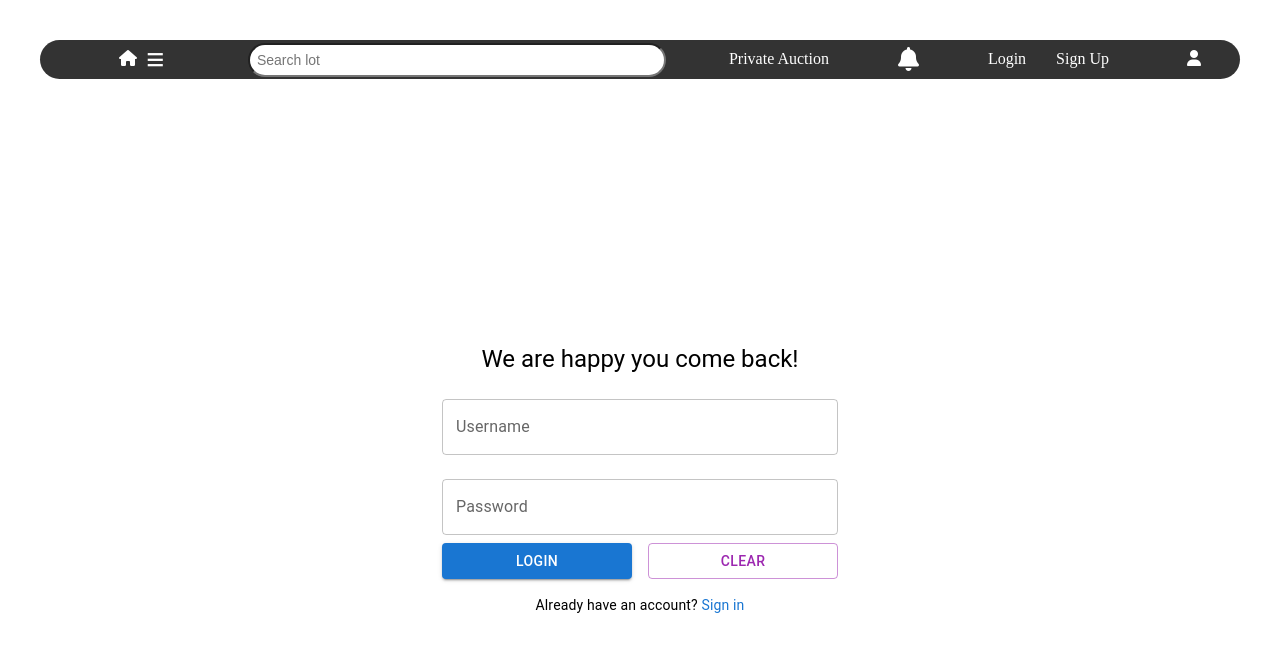
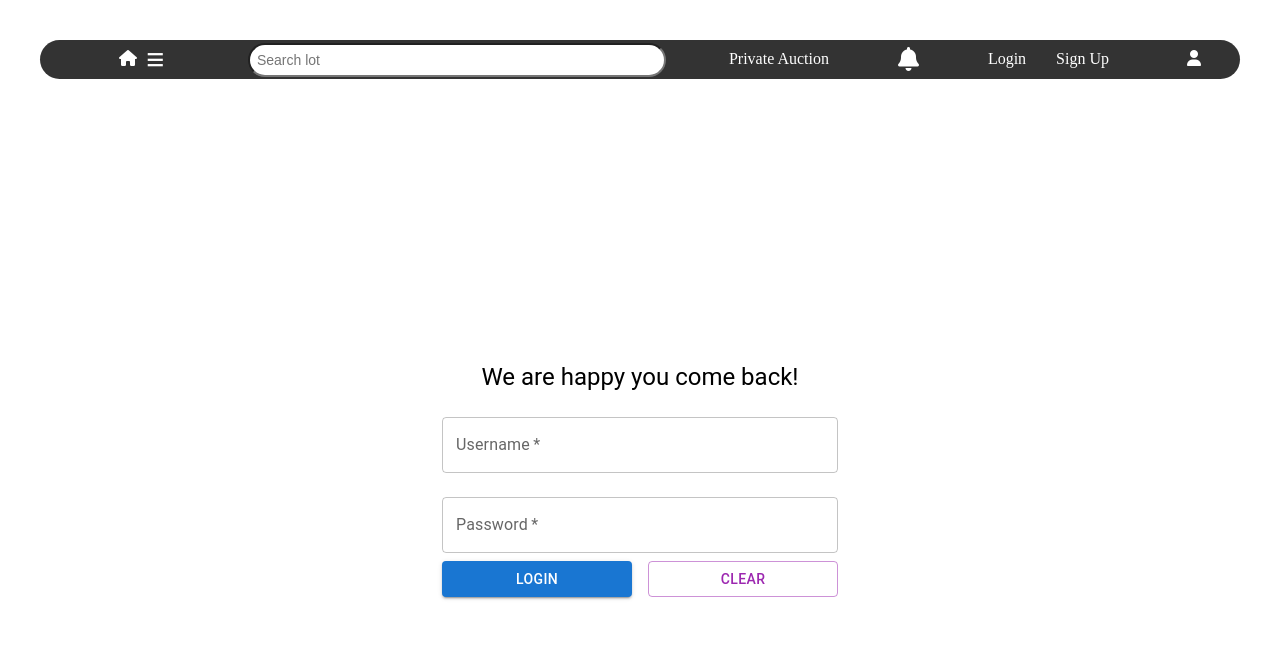
Before and after one commit to vladas9/Auction-Plus-frontend, a React (Vite) app: page /login in a window 1280 px wide. Shown: the top 652 px of the page. Built offline with nearby package versions, Linux system fonts and the light colour scheme.

Commit message:
Log In requirements added. Added link to lot page

```diff
--- a/src/App.jsx
+++ b/src/App.jsx
@@ -7,7 +7,7 @@ import Login from './pages/Login';
 import Profile from './pages/Profile';
 import SignUp from './pages/SignUp';
 import Private from './pages/Private'
-import Lotpage from "./pages/Lotpage"
+import Lot from "./pages/Lotpage"
 
 function App() {
 const [isAuthenticated, setIsAuthenticated] = useState(false);
@@ -20,6 +20,7 @@ const [isAuthenticated, setIsAuthenticated] = useState(false);
               <Route path="/signup" element={<SignUp setIsAuthenticated={setIsAuthenticated} />} />
               <Route path="/profile" element={<Profile />} />
               <Route path="/private" element={<Private/>} />
+              <Route path="/lot/:id" element={<Lot />} />
           </Routes>
       </Router>
   );
--- a/src/components/LotItem/LotItem.jsx
+++ b/src/components/LotItem/LotItem.jsx
@@ -1,11 +1,12 @@
 import styles from "./styles.module.css"
+import { Link } from 'react-router-dom';
 import React from "react"
-//import { Link } from "react-router-dom"
+
 const LotItem=()=>{
     //test object
 
     var lot={
-        id: 0,
+        id: 2,
         img_src: "https://buffer.com/cdn-cgi/image/w=1000,fit=contain,q=90,f=auto/library/content/images/size/w1200/2023/10/free-images.jpg",
         title:"Test lot",
         start_price: 200,
@@ -18,11 +19,11 @@ const LotItem=()=>{
         <>
         <div className={styles.wrapper}>
 
-            {/*<Link to={`/lot/${lot.id}`} >*/}
+            <Link to={`/lot/${lot.id}`} >
                 <div className={styles.img__wrapper} style={{backgroundImage:`url(${lot.img_src})`}}>
 
                 </div>
-            {/*</Link>*/}
+            </Link>
             <div className={styles.lot_info__wrapper}>
                 <div className={styles.lot_title}>
                     {lot.title}
--- a/src/pages/Login.jsx
+++ b/src/pages/Login.jsx
@@ -5,7 +5,6 @@ import {
   Container,
   Grid,
   Typography,
-  Link,
   Box
 } from "@mui/material";
 import { useNavigate } from "react-router-dom";
@@ -24,7 +23,6 @@ export default function Login({ setIsAuthenticated }) {
       navigate('/');
       console.log(username);
       console.log(password);
-
     } else {
       console.log("Login failed");
     }
@@ -55,6 +53,7 @@ export default function Login({ setIsAuthenticated }) {
             value={username}
             onChange={(e) => setUsername(e.target.value)}
             margin="normal"
+            required
           />
           <TextField
             fullWidth
@@ -63,6 +62,7 @@ export default function Login({ setIsAuthenticated }) {
             value={password}
             onChange={(e) => setPassword(e.target.value)}
             margin="normal"
+            required
           />
 
           <Grid container spacing={2}>
@@ -87,17 +87,6 @@ export default function Login({ setIsAuthenticated }) {
               </Button>
             </Grid>
           </Grid>
-
-          <Typography
-            variant="body2"
-            align="center"
-            sx={{ marginTop: 2 }}
-          >
-            Already have an account?{" "}
-            <Link href="/sign-in" underline="hover">
-              Sign in
-            </Link>
-          </Typography>
         </form>
       </Container>
     </Box>
```
